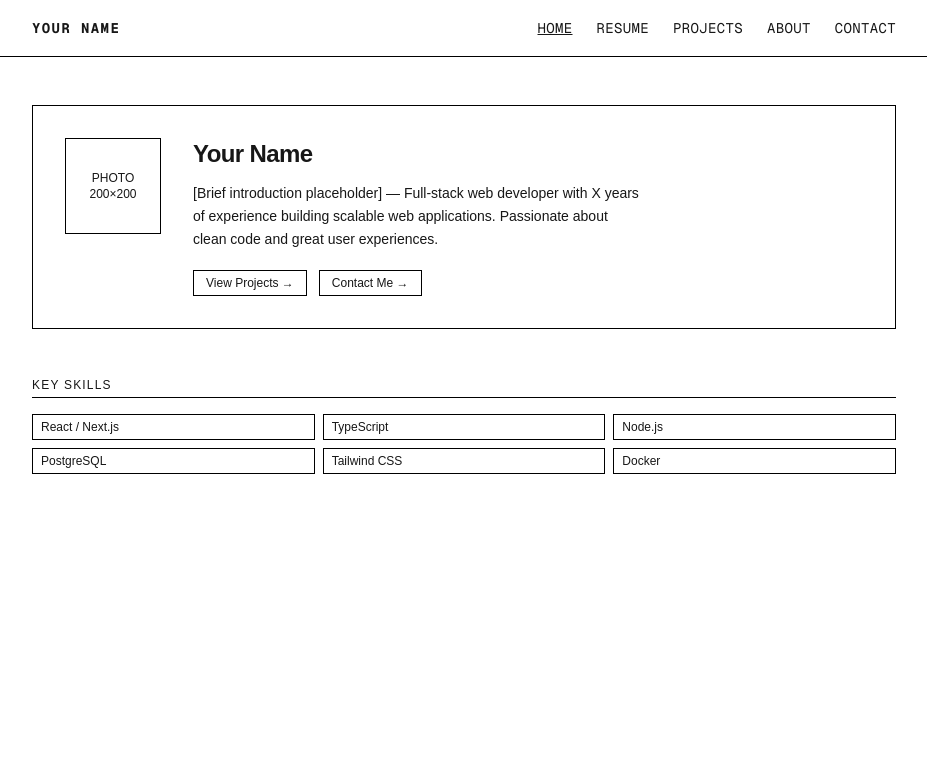
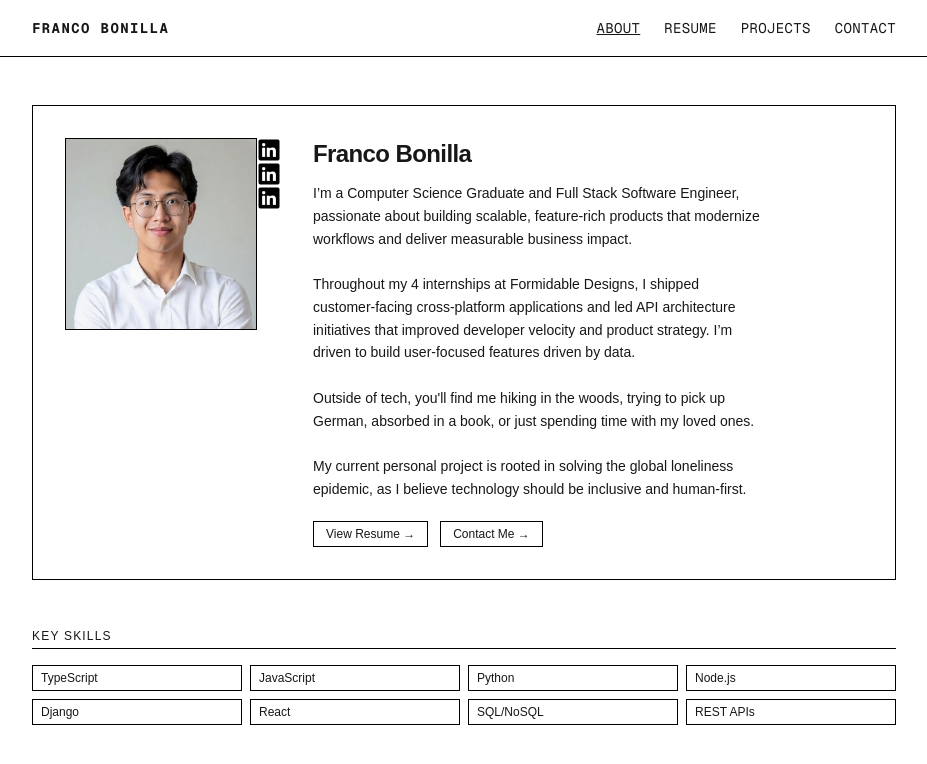
Before and after one commit to toBFrank/franco-bonilla-portfolio, a Next.js app in the folder frontend/: page / in a window 1280 px wide. Shown: the top 764 px of the page, without its empty margins (176-1103 px from the left). Built offline with nearby package versions, Linux system fonts and the light colour scheme.

Commit message:
Added bio, key skills.

```diff
--- a/frontend/app/about/page.tsx
+++ /dev/null
@@ -1,54 +0,0 @@
-export default function About() {
-  return (
-    <div className="page-wrapper">
-      <h1 className="page-title">About Me</h1>
-
-      <div className="about-layout">
-        <div className="about-photo">
-          PHOTO
-          <br />
-          400×400
-        </div>
-
-        <div className="about-content">
-          <section className="about-section">
-            <h2 className="section-heading">Professional Journey</h2>
-            <p>
-              [Background placeholder] — Started my career in web development in
-              YEAR after studying FIELD at UNIVERSITY. Worked at COMPANY A as a
-              junior developer, then moved to COMPANY B where I led a team of X
-              engineers.
-            </p>
-          </section>
-
-          <section className="about-section">
-            <h2 className="section-heading">Technical Skills</h2>
-            <ul className="about-skills-list">
-              {[
-                "JavaScript / TypeScript",
-                "React / Next.js",
-                "Node.js / Express",
-                "SQL / NoSQL",
-                "Git / CI-CD",
-                "AWS / Vercel",
-              ].map((s) => (
-                <li key={s} className="before:content-['—'] before:mr-2">
-                  {s}
-                </li>
-              ))}
-            </ul>
-          </section>
-
-          <section className="about-section">
-            <h2 className="section-heading">Interests & Hobbies</h2>
-            <p>
-              [Personal touch placeholder] — Outside of coding, I enjoy HOBBY A,
-              HOBBY B, and HOBBY C. I also volunteer at LOCAL ORGANIZATION doing
-              X.
-            </p>
-          </section>
-        </div>
-      </div>
-    </div>
-  );
-}
--- a/frontend/app/globals.css
+++ b/frontend/app/globals.css
@@ -116,46 +116,54 @@ body {
     @apply border border-black px-2 py-1 text-xs;
   }
 
-  /* ─── Home ────────────────────────────────────────── */
+  /* ─── About ────────────────────────────────────────── */
 
-  .home-wrapper {
+  .about-wrapper {
     @apply flex flex-col gap-12;
   }
 
-  .home-hero {
+  .about-hero {
     @apply border border-black p-8;
   }
 
-  .home-hero-inner {
+  .about-hero-inner {
     @apply flex flex-col sm:flex-row gap-8 items-start;
   }
 
-  .home-photo {
-    @apply w-24 h-24 border border-black flex items-center justify-center shrink-0 text-xs text-center;
+  .about-photo-socials {
+    @apply flex flex-row;
   }
 
-  .home-bio {
+  .about-photo {
+    @apply w-48 h-48 border border-black flex items-center justify-center shrink-0 text-xs text-center;
+  }
+
+  .about-socials {
+    @apply flex flex-col;
+  }
+
+  .about-bio {
     @apply flex flex-col gap-3;
   }
 
-  .home-name {
+  .about-name {
     @apply text-2xl font-bold tracking-tight;
   }
 
-  .home-intro {
+  .about-intro {
     @apply text-sm leading-relaxed max-w-md;
   }
 
-  .home-cta-row {
+  .about-cta-row {
     @apply flex gap-3 mt-2;
   }
 
-  .home-skills-section {
+  .about-skills-section {
     @apply flex flex-col gap-4;
   }
 
-  .home-skills-grid {
-    @apply grid grid-cols-2 sm:grid-cols-3 gap-2;
+  .about-skills-grid {
+    @apply grid grid-cols-4 sm:grid-cols-4 gap-2;
   }
 
   /* ─── Projects ────────────────────────────────────── */
@@ -190,28 +198,6 @@ body {
 
   .project-links {
     @apply flex gap-3;
-  }
-
-  /* ─── About ───────────────────────────────────────── */
-
-  .about-layout {
-    @apply flex flex-col sm:flex-row gap-8;
-  }
-
-  .about-photo {
-    @apply w-32 h-32 border border-black flex items-center justify-center shrink-0 text-xs text-center;
-  }
-
-  .about-content {
-    @apply flex flex-col gap-6 text-sm leading-relaxed;
-  }
-
-  .about-section {
-    @apply flex flex-col gap-2;
-  }
-
-  .about-skills-list {
-    @apply grid grid-cols-2 gap-1 text-xs;
   }
 
   /* ─── Resume ──────────────────────────────────────── */
--- a/frontend/app/page.tsx
+++ b/frontend/app/page.tsx
@@ -1,36 +1,109 @@
+import Image from "next/image";
+import Link from "next/link";
+
 export default function Home() {
   return (
-    <div className="home-wrapper">
-      <section className="home-hero">
-        <div className="home-hero-inner">
-          <div className="home-photo">
-            PHOTO
-            <br />
-            200×200
+    <div className="about-wrapper">
+      <section className="about-hero">
+        <div className="about-hero-inner">
+          <div className="about-photo-socials">
+            <div className="about-photo">
+              <Image
+                src="/profile_pic.jpg"
+                alt="Profile Picture"
+                width={400}
+                height={400}
+              />
+            </div>
+            <div className="about-socials">
+              <Link
+                href="https://www.linkedin.com/in/tobfrank/"
+                target="_blank"
+              >
+                <Image
+                  src="/icons/linkedin_icon.png"
+                  alt="LinkedIn"
+                  width={24}
+                  height={24}
+                />
+              </Link>
+              <Link
+                href="https://www.linkedin.com/in/tobfrank/"
+                target="_blank"
+              >
+                <Image
+                  src="/icons/linkedin_icon.png"
+                  alt="LinkedIn"
+                  width={24}
+                  height={24}
+                />
+              </Link>
+              <Link
+                href="https://www.linkedin.com/in/tobfrank/"
+                target="_blank"
+              >
+                <Image
+                  src="/icons/linkedin_icon.png"
+                  alt="LinkedIn"
+                  width={24}
+                  height={24}
+                />
+              </Link>
+            </div>
           </div>
-          <div className="home-bio">
-            <h1 className="home-name">Your Name</h1>
-            <p className="home-intro">
-              [Brief introduction placeholder] — Full-stack web developer with X
-              years of experience building scalable web applications. Passionate
-              about clean code and great user experiences.
+          <div className="about-bio">
+            <h1 className="about-name">Franco Bonilla</h1>
+            <p className="about-intro">
+              I’m a Computer Science Graduate and Full Stack Software Engineer,
+              passionate about building scalable, feature-rich products that
+              modernize workflows and deliver measurable business impact.
+              <br />
+              <br />
+              Throughout my 4 internships at Formidable Designs, I shipped
+              customer-facing cross-platform applications and led API
+              architecture initiatives that improved developer velocity and
+              product strategy. I’m driven to build user-focused features driven
+              by data.
+              <br />
+              <br />
+              Outside of tech, you'll find me hiking in the woods, trying to
+              pick up German, absorbed in a book, or just spending time with my
+              loved ones.
+              <br />
+              <br />
+              My current personal project is rooted in solving the global
+              loneliness epidemic, as I believe technology should be inclusive
+              and human-first.
             </p>
-            <div className="home-cta-row">
-              <a href="/projects" className="btn">View Projects →</a>
-              <a href="/contact" className="btn">Contact Me →</a>
+            <div className="about-cta-row">
+              <a href="/resume" className="btn">
+                View Resume →
+              </a>
+              <a href="/contact" className="btn">
+                Contact Me →
+              </a>
             </div>
           </div>
         </div>
       </section>
 
-      <section className="home-skills-section">
+      <section className="about-skills-section">
         <h2 className="page-title">Key Skills</h2>
-        <ul className="home-skills-grid">
-          {["React / Next.js", "TypeScript", "Node.js", "PostgreSQL", "Tailwind CSS", "Docker"].map(
-            (skill) => (
-              <li key={skill} className="tag">{skill}</li>
-            )
-          )}
+        <ul className="about-skills-grid">
+          {[
+            "TypeScript",
+            "JavaScript",
+            "Python",
+            "Node.js",
+            "Django",
+            "React",
+            "SQL/NoSQL",
+            "REST APIs",
+          ].map((skill) => (
+            <li key={skill} className="tag">
+              {skill}
+            </li>
+          ))}
         </ul>
       </section>
     </div>
--- a/frontend/app/resume/page.tsx
+++ b/frontend/app/resume/page.tsx
@@ -2,16 +2,32 @@ export default function Resume() {
   return (
     <div className="page-wrapper">
       <div className="resume-header">
-        <h1 className="page-title" style={{ border: "none", paddingBottom: 0 }}>Resume</h1>
-        <a href="/resume.pdf" className="btn">Download PDF ↓</a>
+        <h1 className="page-title" style={{ border: "none", paddingBottom: 0 }}>
+          Resume
+        </h1>
+        <a href="/resume.pdf" className="btn">
+          Download PDF ↓
+        </a>
       </div>
 
       <section className="resume-section">
         <h2 className="section-heading">Experience</h2>
         {[
-          { role: "Senior Developer", company: "Company Name", period: "2022 – Present" },
-          { role: "Frontend Engineer", company: "Company Name", period: "2020 – 2022" },
-          { role: "Junior Developer", company: "Company Name", period: "2018 – 2020" },
+          {
+            role: "Senior Developer",
+            company: "Company Name",
+            period: "2022 – Present",
+          },
+          {
+            role: "Frontend Engineer",
+            company: "Company Name",
+            period: "2020 – 2022",
+          },
+          {
+            role: "Junior Developer",
+            company: "Company Name",
+            period: "2018 – 2020",
+          },
         ].map((e) => (
           <div key={e.role + e.period} className="resume-entry">
             <div className="resume-entry-header">
@@ -22,8 +38,9 @@ export default function Resume() {
               <p className="resume-period">{e.period}</p>
             </div>
             <p className="resume-desc">
-              [Responsibilities placeholder] — Describe key achievements, technologies used, and
-              impact. Quantify results where possible (e.g., "improved load time by 40%").
+              [Responsibilities placeholder] — Describe key achievements,
+              technologies used, and impact. Quantify results where possible
+              (e.g., "improved load time by 40%").
             </p>
           </div>
         ))}
@@ -45,8 +62,31 @@ export default function Resume() {
       <section className="resume-section">
         <h2 className="section-heading">Skills</h2>
         <ul className="resume-tags">
-          {["TypeScript", "React", "Next.js", "Node.js", "PostgreSQL", "Redis", "Docker", "AWS", "Tailwind CSS", "Git"].map((s) => (
-            <li key={s} className="tag">{s}</li>
+          {[
+            "TypeScript",
+            "JavaScript",
+            "Python",
+            "Java",
+            "Swift",
+            "C#",
+            "HTML/CSS",
+            "React",
+            "React Native",
+            "Vue",
+            "SwiftUI",
+            "Node.js",
+            "Spring Boot",
+            "Django",
+            "SQL/NoSQL",
+            "Git",
+            "Android Studio",
+            "Xcode",
+            "Docker",
+            "Figma",
+          ].map((s) => (
+            <li key={s} className="tag">
+              {s}
+            </li>
           ))}
         </ul>
       </section>
--- a/frontend/components/Navbar.tsx
+++ b/frontend/components/Navbar.tsx
@@ -5,10 +5,9 @@ import { usePathname } from "next/navigation";
 import { useState } from "react";
 
 const links = [
-  { href: "/", label: "Home" },
+  { href: "/", label: "About" },
   { href: "/resume", label: "Resume" },
   { href: "/projects", label: "Projects" },
-  { href: "/about", label: "About" },
   { href: "/contact", label: "Contact" },
 ];
 
@@ -20,7 +19,7 @@ export default function Navbar() {
     <nav className="nav-root">
       <div className="nav-inner">
         <Link href="/" className="nav-logo">
-          Your Name
+          Franco Bonilla
         </Link>
 
         <ul className="nav-desktop-list">
```
Also changed, not shown: frontend/public/icons/linkedin_icon.png (added), frontend/public/profile_pic.jpg (added).
